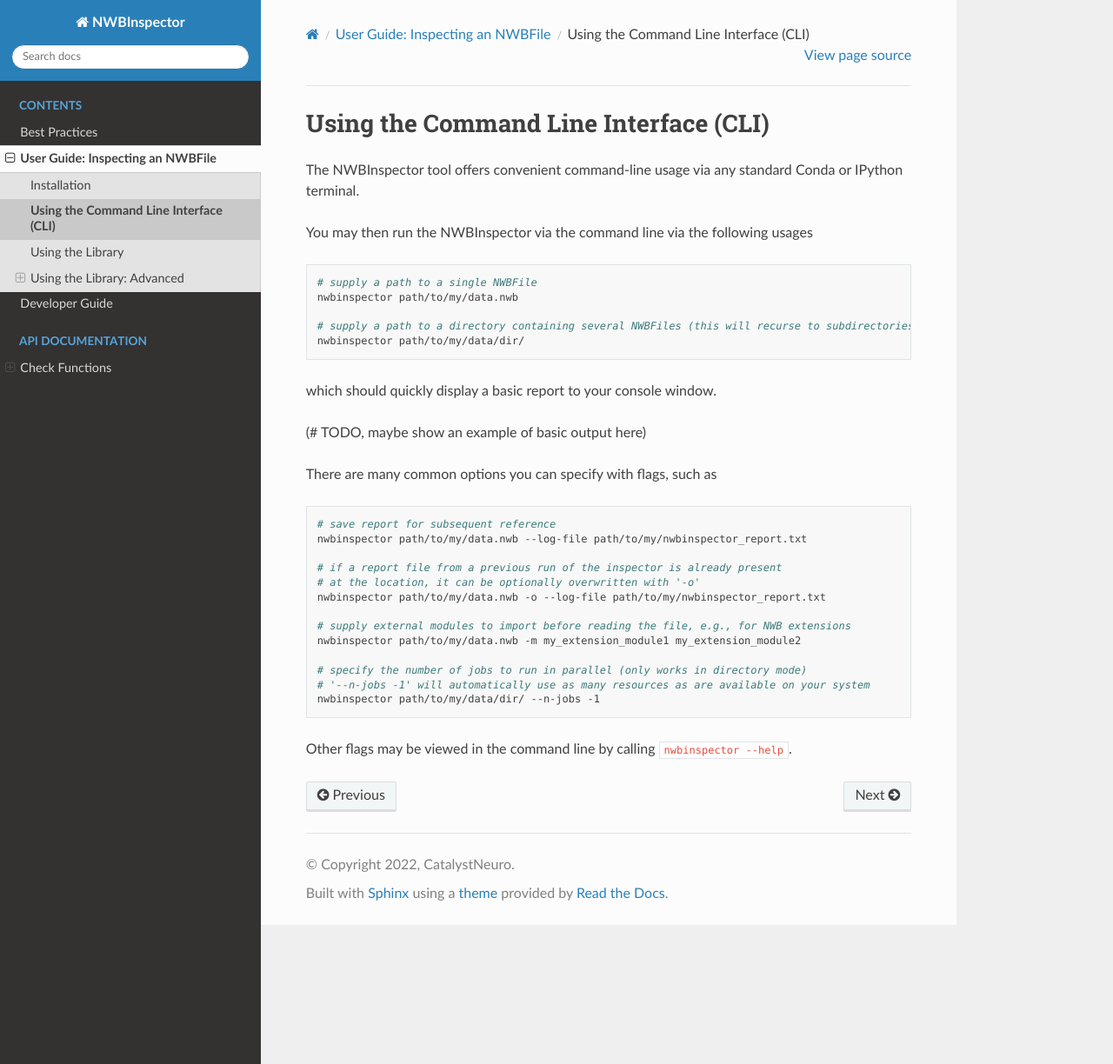
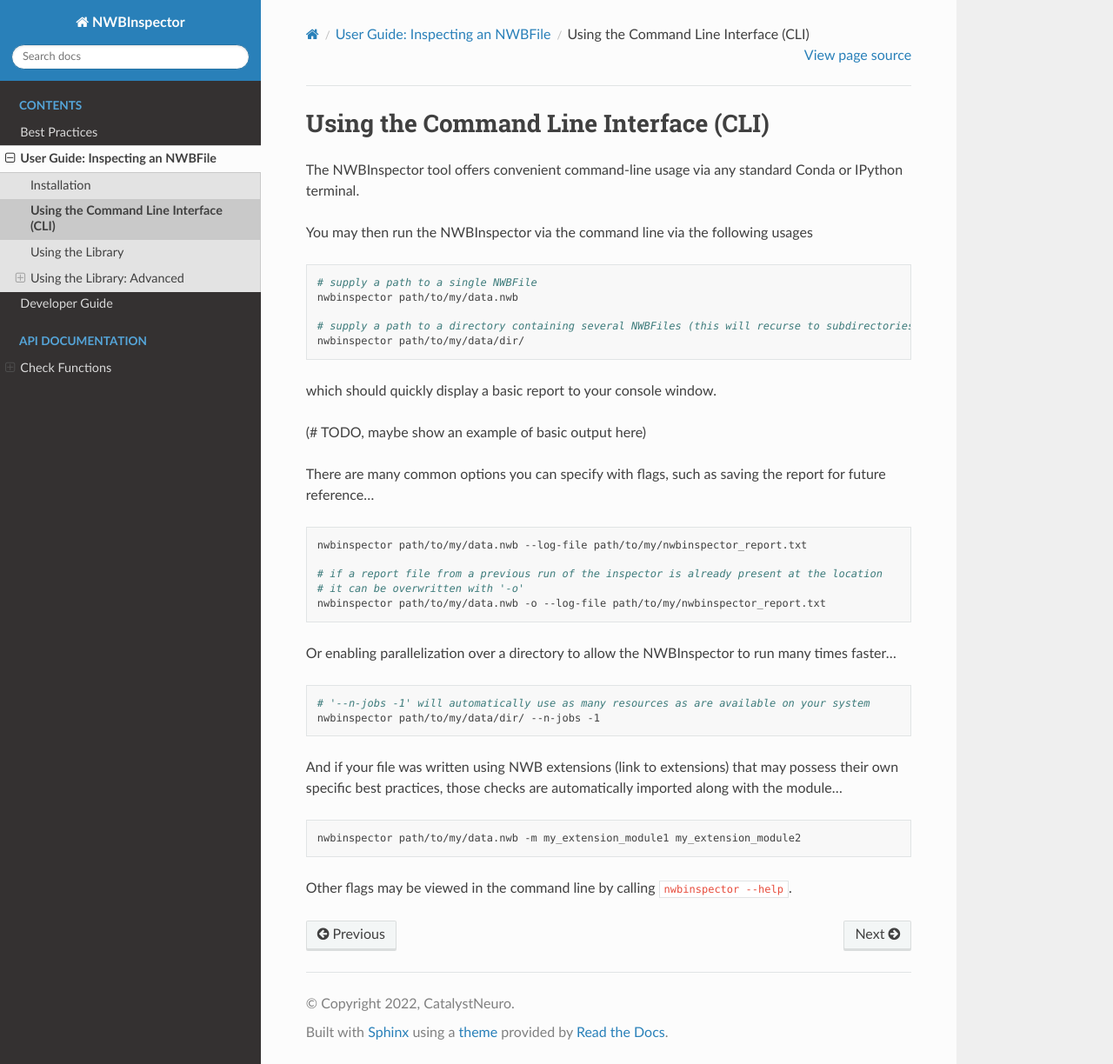
Before and after one commit to NeurodataWithoutBorders/nwbinspector, a Sphinx documentation site: the page built from docs/command_line_usage.md, in a window 1280 px wide and 1224 px high. Shown: the whole window at 87% size. Built offline with Sphinx 7.4.7 and the Read the Docs theme 2.0.0, drawn with Linux system fonts in a browser that asks for light colours.

Commit message:
Update command_line_usage.md

````diff
--- a/docs/command_line_usage.md
+++ b/docs/command_line_usage.md
@@ -17,22 +17,28 @@
 
 (# TODO, maybe show an example of basic output here)
 
-There are many common options you can specify with flags, such as
+There are many common options you can specify with flags, such as saving the report for future reference...
 
 ```bash
-# save report for subsequent reference
 nwbinspector path/to/my/data.nwb --log-file path/to/my/nwbinspector_report.txt
 
-# if a report file from a previous run of the inspector is already present
-# at the location, it can be optionally overwritten with '-o'
+# if a report file from a previous run of the inspector is already present at the location
+# it can be overwritten with '-o'
 nwbinspector path/to/my/data.nwb -o --log-file path/to/my/nwbinspector_report.txt
+```
 
-# supply external modules to import before reading the file, e.g., for NWB extensions
-nwbinspector path/to/my/data.nwb -m my_extension_module1 my_extension_module2
+Or enabling parallelization over a directory to allow the NWBInspector to run many times faster...
 
-# specify the number of jobs to run in parallel (only works in directory mode)
+```bash
 # '--n-jobs -1' will automatically use as many resources as are available on your system
 nwbinspector path/to/my/data/dir/ --n-jobs -1
 ```
 
+And if your file was written using NWB extensions (link to extensions) that may possess their own specific
+best practices, those checks are automatically imported along with the module...
+
+```bash
+nwbinspector path/to/my/data.nwb -m my_extension_module1 my_extension_module2
+```
+
 Other flags may be viewed in the command line by calling `nwbinspector --help`.
````
